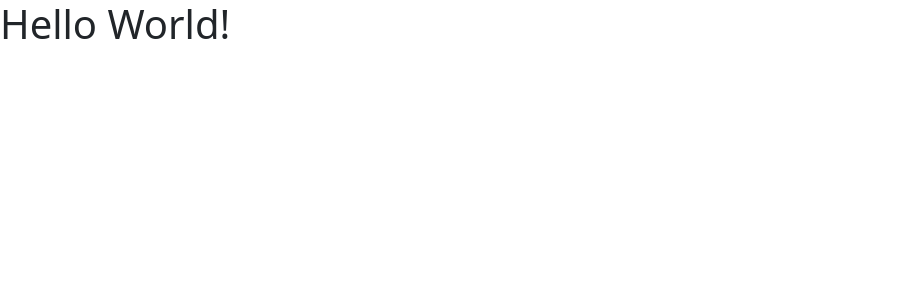
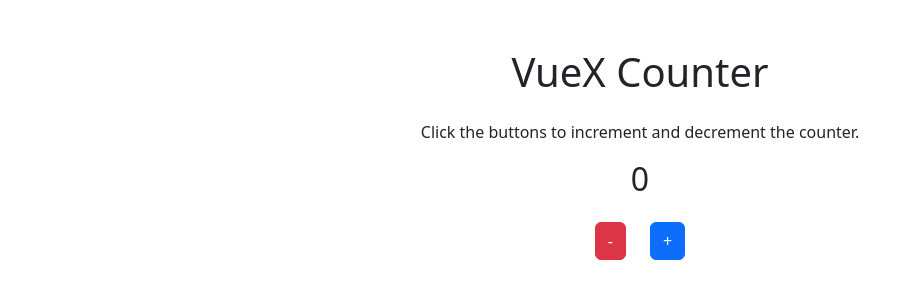
Before and after one commit to ErJump/vue-vuex, a Vue app: page /#/ in a window 1280 px wide. Shown: the top 300 px of the page, without its empty margins (0-918 px from the left). Built offline with nearby package versions, Linux system fonts and the light colour scheme.

Commit message:
feat: :sparkles: Adds counter with increment and decrement feature (no vuex yet)

```diff
--- a/src/views/HomeView.vue
+++ b/src/views/HomeView.vue
@@ -1,6 +1,16 @@
 <template>
-  <div class="home">
-    <h1>Hello World!</h1>
+  <div class="home container-lg py-5">
+    <div class="row">
+      <div class="col-12 text-center">
+        <h1 class="mb-4">VueX Counter</h1>
+        <p>Click the buttons to increment and decrement the counter.</p>
+        <h2 class="ms_counter mb-4">
+          {{ counter }}
+        </h2>
+        <button class="btn btn-danger me-4" @click="decrement()">-</button>
+        <button class="btn btn-primary" @click="increment()">+</button>
+      </div>
+    </div>
   </div>
 </template>
 
@@ -8,5 +18,18 @@
 
 export default {
   name: 'HomeView',
+  data() {
+    return {
+      counter: 0
+    }
+  },
+  methods: {
+    increment() {
+      this.counter++;
+    },
+    decrement() {
+      this.counter--;
+    }
+  }
 }
 </script>
```
